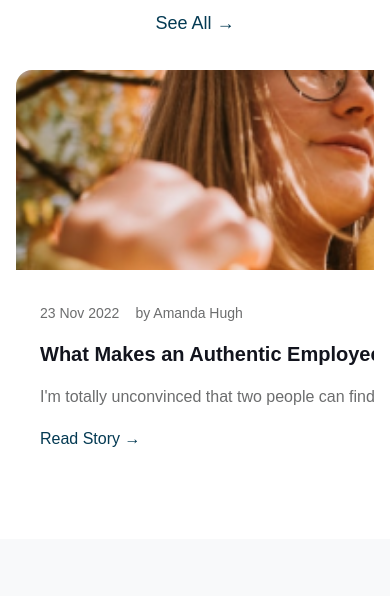
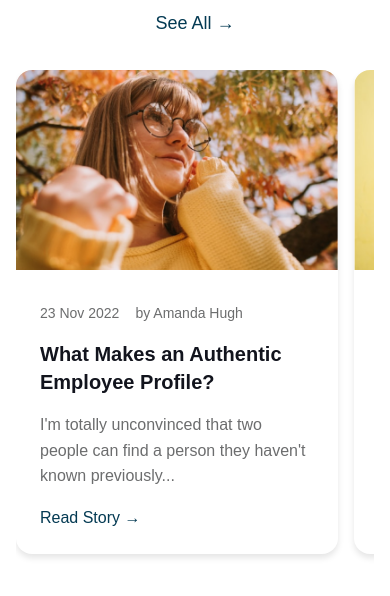
Before and after one commit to abhiborana/trustco-solo, a plain HTML site: page index.html in a window 390 px wide. Shown: the part 5231-5827 px from the top of the page. Before the commit the page ends 5770 px from the top, so only its background shows below. Drawn offline with Linux system fonts and the light colour scheme; files whose address does not match are found by name.

Commit message:
style: blogs section made responsive

```diff
--- a/style.css
+++ b/style.css
@@ -1301,6 +1301,7 @@ header{
     border-radius: 1rem;
     overflow: hidden;
     transition: transform 0.3s ease;
+    box-shadow: 0 4px 6px rgba(0, 0, 0, 0.1);
 }
 
 .blog-card:hover {
@@ -1396,7 +1397,8 @@ header{
     }
 
     .blog-card {
-        min-width: 280px;
+        /* min-width: 280px; */
+        max-width: 90%;
         flex-shrink: 0;
     }
 
```
